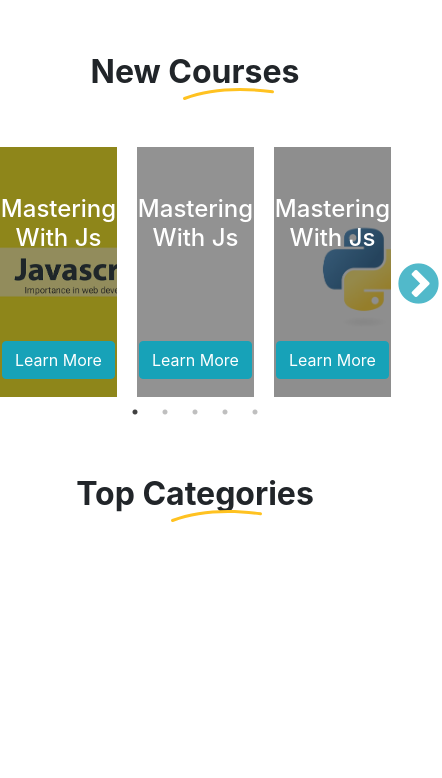
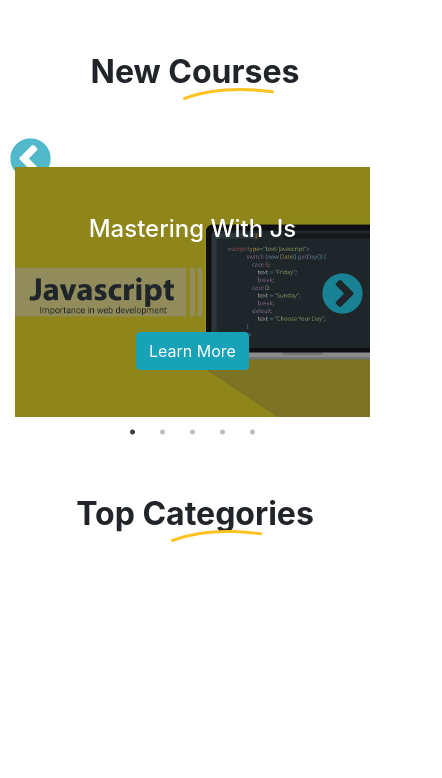
Before and after one commit to anisurarzu/responsive-client-project, a plain HTML site: page index.html in a window 390 px wide. Shown: the part 1580-2358 px from the top of the page, 442 px wide, since content can reach past the window. Drawn offline with nearby package versions, Linux system fonts and the light colour scheme.

Commit message:
new commit

```diff
--- a/CSS/style.css
+++ b/CSS/style.css
@@ -474,7 +474,7 @@ footer {
 		justify-items: center;
 		grid-gap: 10px;
 		margin-left: 73px;
-		margin-right: 50px;
+		margin-right: -13px;
 	}
 	.card-cg {
 		margin-left: -83px;
@@ -483,6 +483,33 @@ footer {
 	.slider-container {
 		width: auto;
 		height: auto;
+		margin-right: 20px;
+		margin-left: 15px;
+	}
+	.slick-prev {
+		position: relative;
+		left: -8px;
+		top: 30px;
+	}
+	.slick-next {
+		right: 31px;
+	}
+	.slick-next,
+	.slick-prev {
+		font-size: 0;
+		line-height: 0;
+		top: 50%;
+		width: 20px;
+		height: 20px;
+		margin-top: -10px\9;
+		-webkit-transform: translate(0, -50%);
+		-ms-transform: translate(0, -50%);
+		transform: translate(0, -50%);
+		cursor: pointer;
+		color: transparent;
+		border: none;
+		outline: 0;
+		background: 0 0;
 	}
 	/* our service section */
 	.services-container h2 {
--- a/script.js
+++ b/script.js
@@ -20,18 +20,11 @@ $(".slider-nav").slick({
 			},
 		},
 		{
-			breakpoint: 736,
-			slidesToShow: 1,
-			slidesToScroll: 1,
-			asNavFor: ".slider-for",
-			dots: true,
-		},
-		{
-			breakpoint: 688,
-			slidesToShow: 1,
-			slidesToScroll: 1,
-			asNavFor: ".slider-for",
-			dots: true,
+			breakpoint: 768,
+			settings: {
+				slidesToShow: 1,
+				slidesToScroll: 1,
+			},
 		},
 	],
 });
```
